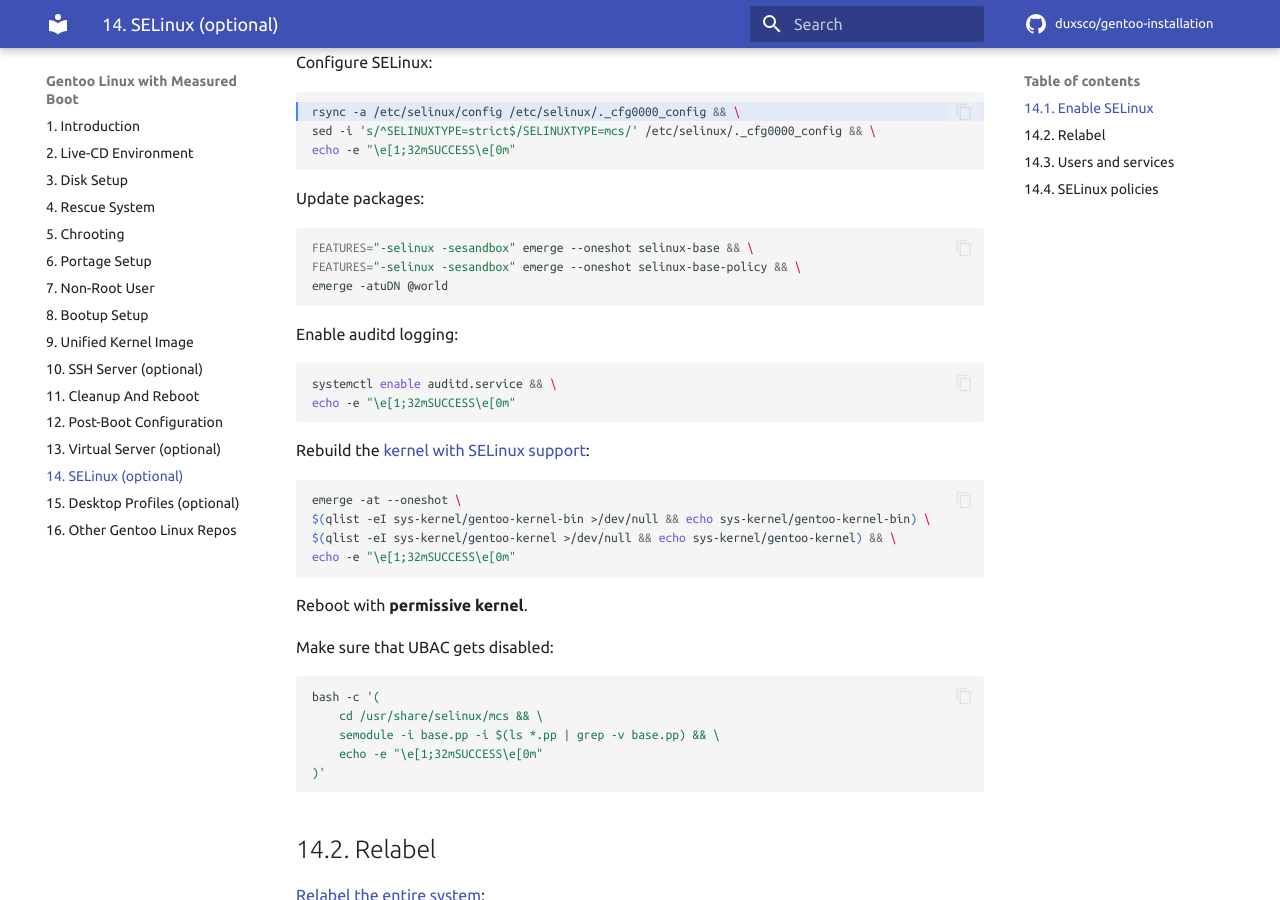
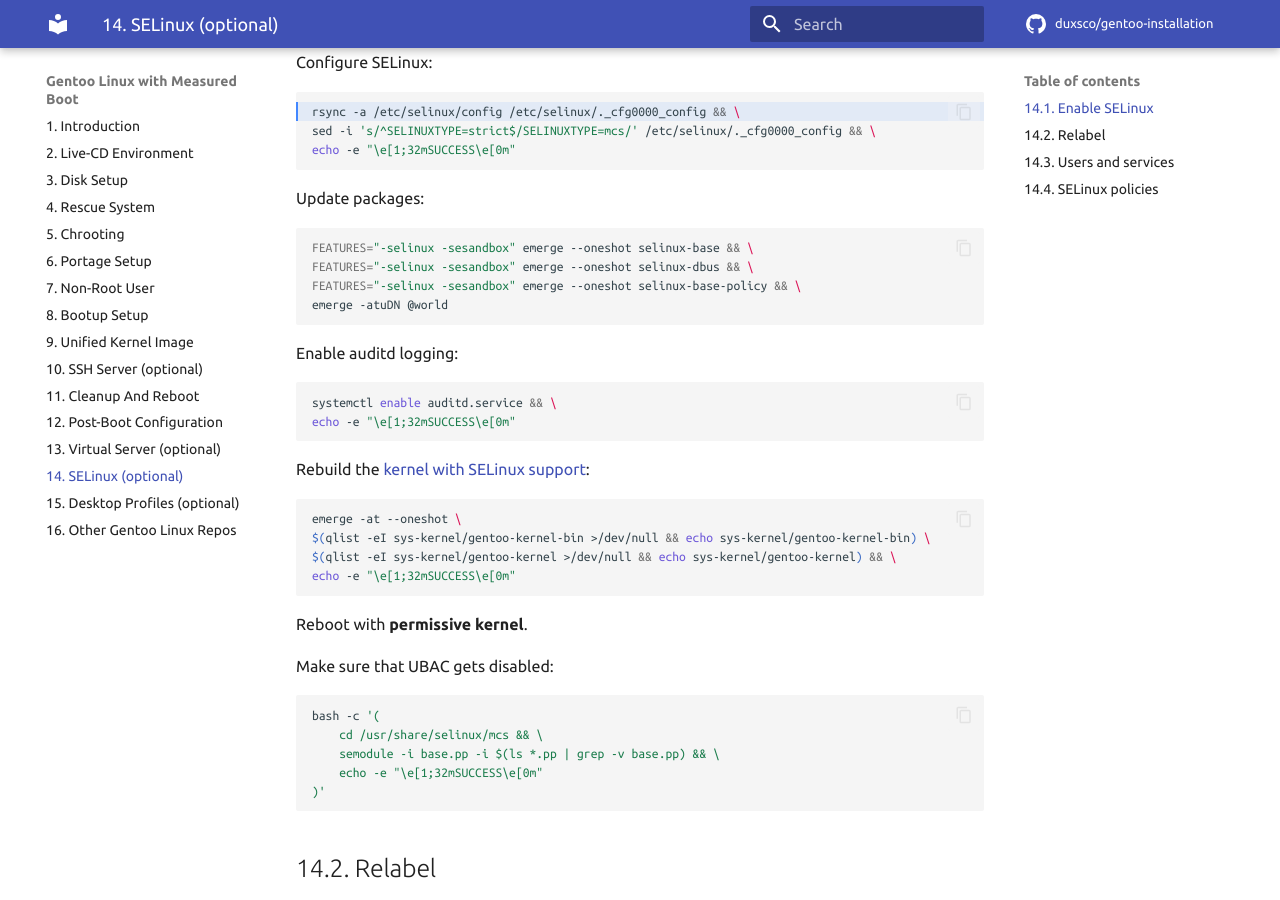
Before and after one commit to duxsco/gentoo-installation, an MkDocs documentation site: the page built from docs/selinux.md, in a window 1280 px wide and 900 px high, scrolled down 1236 px. Built offline with MkDocs 1.6.1 and Material for MkDocs 9.7.7, drawn with Linux system fonts in a browser that asks for light colours; comment, search, counter and statistics services are not loaded.

Commit message:
Apply fix for bug https://bugs.gentoo.org/891963

````diff
--- a/docs/selinux.md
+++ b/docs/selinux.md
@@ -65,6 +65,7 @@ Update packages:
 
 ```shell
 FEATURES="-selinux -sesandbox" emerge --oneshot selinux-base && \
+FEATURES="-selinux -sesandbox" emerge --oneshot selinux-dbus && \
 FEATURES="-selinux -sesandbox" emerge --oneshot selinux-base-policy && \
 emerge -atuDN @world
 ```
````
